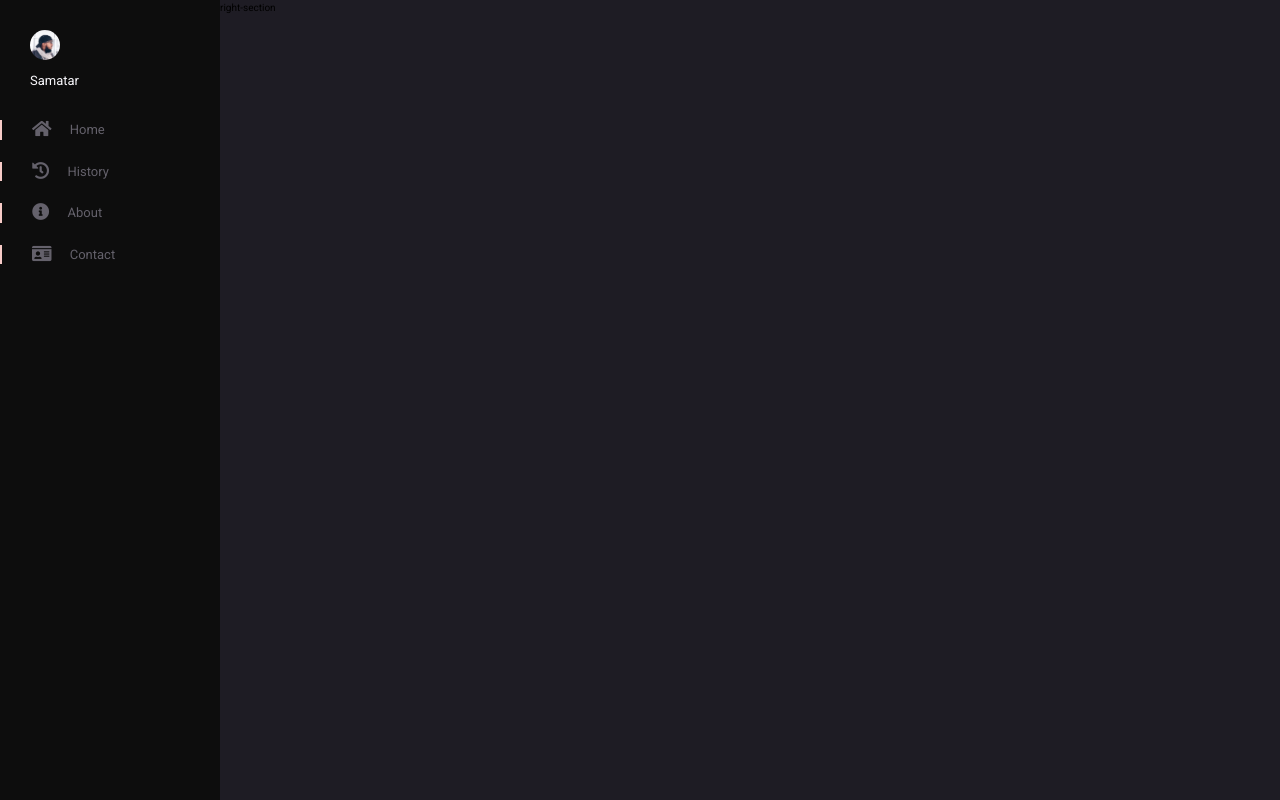
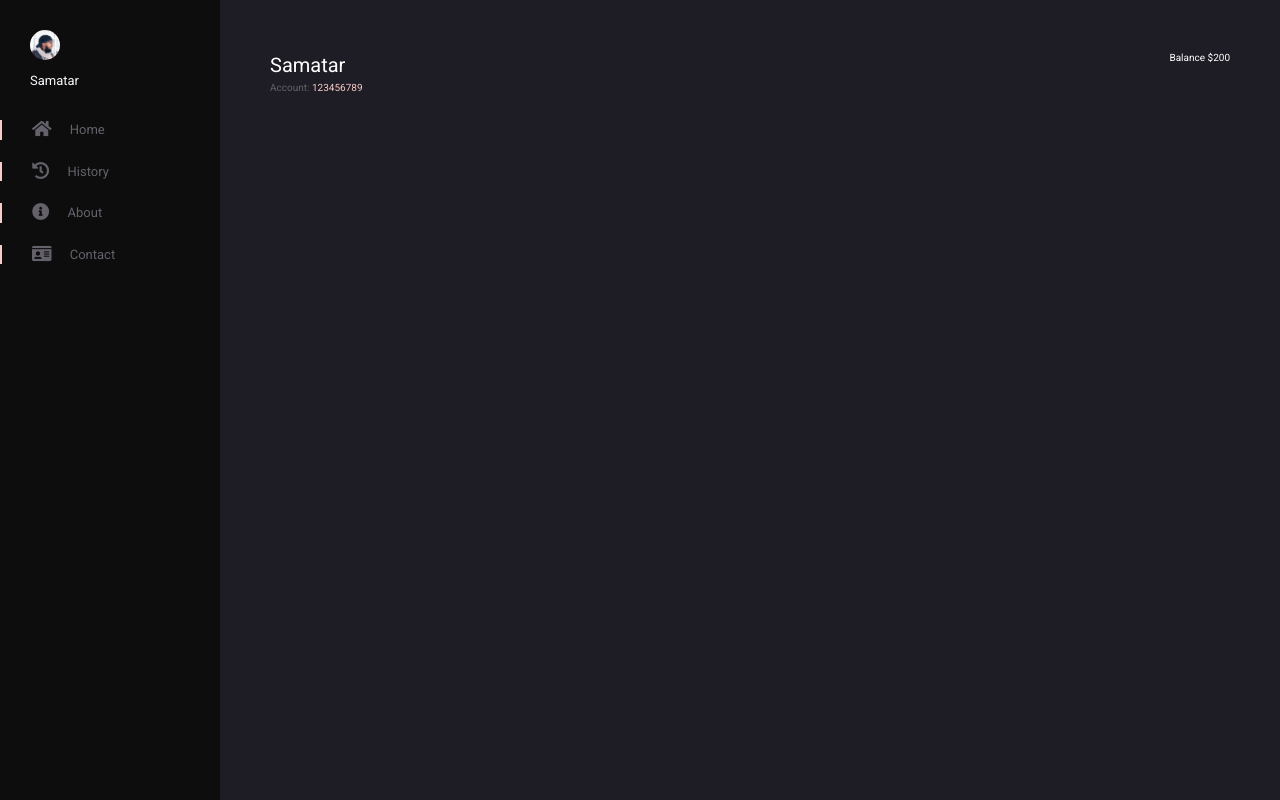
Before and after one commit to SamatarCodes/Clone-Websites-Components, a website: page Dashboard/index.html in a window 1280 px wide. Drawn offline with Linux system fonts and the light colour scheme.

Commit message:
added content-second first-row

```diff
--- a/Dashboard/index.html
+++ b/Dashboard/index.html
@@ -49,7 +49,19 @@
 
     </div>
     <section class="content-area">
-      right-section
+      <div class="main-container">
+        <div class="first-row">
+          <div class="first__profile">
+            <p class="first__profile--name">Samatar</p>
+            <span class="first__profile--account">Account:</span>
+            <span class="first__profile--account-number">123456789</span>
+          </div>
+          <div class="first__profile-balance">
+            <span>Balance</span>
+            <span>$200</span>
+          </div>
+        </div>
+      </div>
 
     </section>
 
--- a/Dashboard/sass/styles.sass
+++ b/Dashboard/sass/styles.sass
@@ -40,6 +40,7 @@ a
     top: 2rem
     display: none
     cursor: pointer
+    color: #f7f6fa
 
 .toggle
     display: none
@@ -84,3 +85,21 @@ a
 .content-area
     background-color: #1E1C24
     flex: 1
+    color: #ffffff
+
+    .main-container
+        // outline: 1px solid red
+        margin: 5rem
+        height: 60vh
+
+        .first-row
+            display: flex
+            justify-content: space-between
+            .first__profile
+
+                .first__profile--name
+                    font-size: 2rem
+                .first__profile--account
+                    color: #64616B
+                .first__profile--account-number
+                    color: #f7cbc7
```
Also changed, not shown: Dashboard/css/styles.css.
